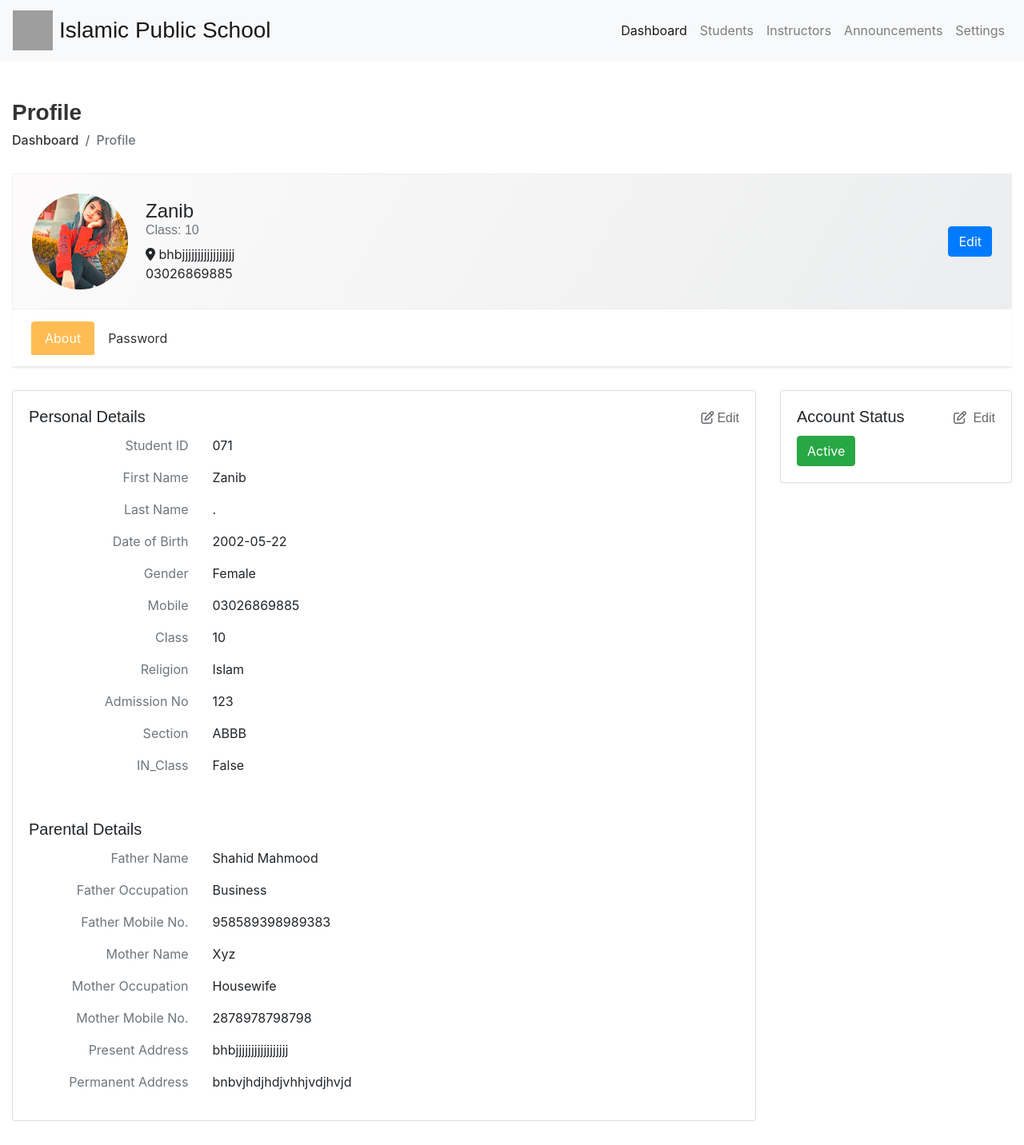
After one commit to ZanibShahid/learning-management-system, a Django app: page /stdprofile/1 in a window 1280 px wide. The commit adds this page. Shown: the whole page at 80% size. Run offline with Django 3.2, Linux system fonts and the light colour scheme; data comes from the database, SQL or seed files in the repository; both versions use the stored data as it was after the commit; some libraries are stand-ins or nearby versions; grey boxes are pictures that could not be loaded.

Commit message:
profile done

```diff
--- a/lmsAdmin/urls.py
+++ b/lmsAdmin/urls.py
@@ -1,7 +1,7 @@
 from django.urls import path
 from lmsAdmin.views import AdminDashboardView,LoginView, StudentAddView,StudentAddDetailView,LoginBackendView, \
  StudentListView, StudentEditView, StudentDeleteView, TeacherAddView,TeacherAddDetailView, \
-  TeacherListView,TeacherEditView, assign_teacher, AddClassView, ClassDetailView, EditClassView, assign_teacher_page
+  TeacherListView,TeacherEditView, TeacherProfile, assign_teacher, AddClassView, ClassDetailView, EditClassView, assign_teacher_page,StudentProfile
 
 
 urlpatterns = [
@@ -31,6 +31,14 @@ urlpatterns = [
     path('editclass/<int:id>',EditClassView,name="editclass"),
     path('assign-teacher-page/<int:id>', assign_teacher_page, name="assignteacherpage"),
     path('assign-teacher/', assign_teacher, name="assignteacher"),
-    path('classdetail/<int:id>', ClassDetailView, name="classdetail")
+    path('classdetail/<int:id>', ClassDetailView, name="classdetail"),
+
+
+
+    # Profile
+    path('stdprofile/<int:id>',StudentProfile,name="stdprofile"),
+    path('teacherprofile/<int:id>',TeacherProfile,name="teacherprofile"),
+
+
 
 ]
--- a/lmsAdmin/views.py
+++ b/lmsAdmin/views.py
@@ -332,3 +332,15 @@ def EditClassView(request,id):
         messages.success(request, f'{schoolclass.name} Updated Succesfully Successfully')
         return redirect('/admin/')
     return redirect('/admin/')
+
+
+# ************ Profiles ************
+def StudentProfile(request,id):
+    student = User.objects.filter(pk=id,is_teacher=False)
+    context = {'student' : student}
+    return render(request,'lmsAuth/stdprofile.html',context)
+
+def TeacherProfile(request,id):
+    teacher = User.objects.filter(pk=id)
+    context = {'teacher' : teacher}
+    return render(request,'lmsAuth/teacherprofile.html',context)
--- a/templates/admin/allstudents.html
+++ b/templates/admin/allstudents.html
@@ -45,11 +45,11 @@
                                             <td>{{ student.id }}</td>
                                             <td>
                                                 <h2 class="table-avatar">
-                                                    <a href="student-details.html" class="avatar avatar-sm mr-2"><img
+                                                    <a href="{% url 'stdprofile' student.id %}" class="avatar avatar-sm mr-2"><img
                                                             class="avatar-img rounded-circle"
                                                             src="/media/{{ student.image }}"
                                                             alt="User Image"></a>
-                                                    <a href="#">{{ student.firstname }}</a>
+                                                    <a href="{% url 'stdprofile' student.id %}">{{ student.firstname }}</a>
                                                 </h2>
                                             </td>
                                             <td>{{ student.classNo }}</td>
--- a/templates/admin/allteacher.html
+++ b/templates/admin/allteacher.html
@@ -45,11 +45,11 @@
                                             <td>{{ teacher.id }}</td>
                                             <td>
                                                 <h2 class="table-avatar">
-                                                    <a href="#" class="avatar avatar-sm mr-2"><img
+                                                    <a href="{% url 'teacherprofile' teacher.id %}" class="avatar avatar-sm mr-2"><img
                                                             class="avatar-img rounded-circle"
                                                             src="/media/{{ teacher.image }}"
                                                             alt="User Image"></a>
-                                                    <a href="#">{{ teacher.firstname }}</a>
+                                                    <a href="{% url 'teacherprofile' teacher.id %}">{{ teacher.firstname }}</a>
                                                 </h2>
                                             </td>
                                             <td>{{ teacher.qualification }}</td>
--- a/templates/lmsAuth/addstudent.html
+++ b/templates/lmsAuth/addstudent.html
@@ -100,7 +100,7 @@
                             <div class="col-12 col-sm-6">
                                <div class="form-group">
                                   <label>Student Image</label>
-                                  <input type="file" name="image" class="form-control" required>
+                                  <input type="file" name="image" class="form-control" required ">
                                </div>
                             </div>
                             <div class="col-12 col-sm-6">
--- /dev/null
+++ b/templates/lmsAuth/stdprofile.html
@@ -0,0 +1,221 @@
+{% extends 'base.html' %}
+{% block body %}
+{% for student in student %}
+<div class="content container-fluid mr-5 mt-5">
+    <div class="page-header">
+        <div class="row">
+            <div class="col ">
+                <h3 class="page-title">Profile</h3>
+                <ul class="breadcrumb">
+                    <li class="breadcrumb-item"><a href="index.html">Dashboard</a></li>
+                    <li class="breadcrumb-item active">Profile</li>
+                </ul>
+            </div>
+        </div>
+    </div>
+    <div class="row">
+        <div class="col-md-12">
+            <div class="profile-header">
+                <div class="row align-items-center">
+                    <div class="col-auto profile-image">
+                        <a href="{% url 'stdprofile' student.id %}">
+                            <img class="rounded-circle" alt="User Image" src="{{student.image.url}}">
+                        </a>
+                    </div>
+                    <div class="col ml-md-n2 profile-user-info">
+                        <h4 class="user-name mb-0">{{student.firstname|capfirst}}</h4>
+                        <h6 class="text-muted">Class: {{student.classNo}}</h6>
+                        <div class="user-Location"><i class="fas fa-map-marker-alt"></i> {{student.presentAddress}}</div>
+                        <div class="about-text">{{student.phone}}</div>
+                    </div>
+                    <div class="col-auto profile-btn">
+                        <a href="{% url 'studentedit' student.id %}" class="btn btn-primary">
+                           Edit
+                        </a>
+                    </div>
+                </div>
+            </div>
+            <div class="profile-menu">
+                <ul class="nav nav-tabs nav-tabs-solid">
+                    <li class="nav-item">
+                        <a class="nav-link active" data-toggle="tab" href="#per_details_tab">About</a>
+                    </li>
+                    <li class="nav-item">
+                        <a class="nav-link" data-toggle="tab" href="#password_tab">Password</a>
+                    </li>
+                </ul>
+            </div>
+            <div class="tab-content profile-tab-cont">
+                <div class="tab-pane fade show active" id="per_details_tab">
+                    <div class="row">
+                        <div class="col-lg-9">
+                            <div class="card">
+                                <div class="card-body">
+                                    <h5 class="card-title d-flex justify-content-between">
+                                        <span>Personal Details</span>
+                                        <a class="edit-link" href="{% url 'studentedit' student.id %}"><i class="far fa-edit mr-1"></i>Edit</a>
+                                    </h5>
+                                    <div class="row">
+                                        <p class="col-sm-3 text-muted text-sm-right mb-0 mb-sm-3">Student ID</p>
+                                        <p class="col-sm-9">{{student.studentId|capfirst}}</p>
+                                     </div>
+                                    <div class="row">
+                                       <p class="col-sm-3 text-muted text-sm-right mb-0 mb-sm-3">First Name</p>
+                                       <p class="col-sm-9">{{student.firstname|capfirst}}</p>
+                                    </div>
+                                    <div class="row">
+                                        <p class="col-sm-3 text-muted text-sm-right mb-0 mb-sm-3">Last Name</p>
+                                        <p class="col-sm-9">{{student.lastname|capfirst}}</p>
+                                    </div>
+                                    <div class="row">
+                                       <p class="col-sm-3 text-muted text-sm-right mb-0 mb-sm-3">Date of Birth</p>
+                                       <p class="col-sm-9">{{student.dob}}</p>
+                                    </div>
+                                    <div class="row">
+                                       <p class="col-sm-3 text-muted text-sm-right mb-0 mb-sm-3">Gender</p>
+                                       <p class="col-sm-9">{{student.gender}}</p>
+                                    </div>
+                                    <div class="row">
+                                       <p class="col-sm-3 text-muted text-sm-right mb-0 mb-sm-3">Mobile</p>
+                                       <p class="col-sm-9">{{student.phone}}</p>
+                                    </div>
+                                    <div class="row">
+                                        <p class="col-sm-3 text-muted text-sm-right mb-0 mb-sm-3">Class</p>
+                                        <p class="col-sm-9">{{student.classNo}}</p>
+                                    </div>
+                                    <div class="row">
+                                        <p class="col-sm-3 text-muted text-sm-right mb-0 mb-sm-3">Religion</p>
+                                        <p class="col-sm-9">{{student.religion}}</p>
+                                    </div>
+                                    <div class="row">
+                                        <p class="col-sm-3 text-muted text-sm-right mb-0 mb-sm-3">Admission No</p>
+                                        <p class="col-sm-9">{{student.admissionNo}}</p>
+                                    </div>
+                                    <div class="row">
+                                        <p class="col-sm-3 text-muted text-sm-right mb-0 mb-sm-3">Section</p>
+                                        <p class="col-sm-9">{{student.section}}</p>
+                                    </div>
+                                    <div class="row">
+                                        <p class="col-sm-3 text-muted text-sm-right mb-0 mb-sm-3">IN_Class</p>
+                                        <p class="col-sm-9">{{student.in_class}}</p>
+                                    </div>
+
+                                </div>
+
+
+
+                                <div class="card-body">
+                                    <h5 class="card-title d-flex justify-content-between">
+                                        <span>Parental Details</span>
+                                    </h5>
+                                    <div class="row">
+                                       <p class="col-sm-3 text-muted text-sm-right mb-0 mb-sm-3">Father Name</p>
+                                       <p class="col-sm-9">{{student.fatherName|capfirst}}</p>
+                                    </div>
+                                    <div class="row">
+                                        <p class="col-sm-3 text-muted text-sm-right mb-0 mb-sm-3">Father Occupation</p>
+                                        <p class="col-sm-9">{{student.fatherOccupation|capfirst}}</p>
+                                    </div>
+                                    <div class="row">
+                                        <p class="col-sm-3 text-muted text-sm-right mb-0 mb-sm-3">Father Mobile No.</p>
+                                        <p class="col-sm-9">{{student.fatherMobile|capfirst}}</p>
+                                    </div>
+                                    <div class="row">
+                                        <p class="col-sm-3 text-muted text-sm-right mb-0 mb-sm-3">Mother Name</p>
+                                        <p class="col-sm-9">{{student.motherName|capfirst}}</p>
+                                    </div>
+                                    <div class="row">
+                                        <p class="col-sm-3 text-muted text-sm-right mb-0 mb-sm-3">Mother Occupation</p>
+                                        <p class="col-sm-9">{{student.motherOccupation|capfirst}}</p>
+                                    </div>
+                                    <div class="row">
+                                        <p class="col-sm-3 text-muted text-sm-right mb-0 mb-sm-3">Mother Mobile No.</p>
+                                        <p class="col-sm-9">{{student.motherMobile|capfirst}}</p>
+                                    </div>
+                                    <div class="row">
+                                       <p class="col-sm-3 text-muted text-sm-right mb-0 mb-sm-3">Present Address</p>
+                                       <p class="col-sm-9">{{student.presentAddress}}</p>
+                                    </div>
+                                    <div class="row">
+                                       <p class="col-sm-3 text-muted text-sm-right mb-0 mb-sm-3">Permanent Address</p>
+                                       <p class="col-sm-9">{{student.permanentAddress}}</p>
+                                    </div>
+                                </div>
+                            </div>
+                        </div>
+                        <div class="col-lg-3">
+                            <div class="card">
+                                <div class="card-body">
+                                    <h5 class="card-title d-flex justify-content-between">
+                                        <span>Account Status</span>
+                                        <a class="edit-link" href="#" data-toggle="modal" data-target="#statusModal"><i class="far fa-edit mr-1"></i> Edit</a>
+                                    </h5>
+                                    <button class="btn btn-success" type="button" id="statusButton"><i class="fe fe-check-verified"></i> Active</button>
+                                </div>
+                            </div>
+                        </div>
+
+                        <!-- Status Modal -->
+                        <div class="modal fade" id="statusModal" tabindex="-1" role="dialog" aria-labelledby="statusModalLabel" aria-hidden="true">
+                            <div class="modal-dialog" role="document">
+                                <div class="modal-content">
+                                    <div class="modal-header">
+                                        <h5 class="modal-title" id="statusModalLabel">Change Account Status</h5>
+                                        <button type="button" class="close" data-dismiss="modal" aria-label="Close">
+                                            <span aria-hidden="true">&times;</span>
+                                        </button>
+                                    </div>
+                                    <div class="modal-body">
+                                        <form id="statusForm" method="POST" action="{% url 'stdprofile' student.id %}">
+                                            {% csrf_token %}
+                                            <div class="form-group">
+                                                <label for="status">Status:</label>
+                                                <select class="form-control" id="status" name="status">
+                                                    <option value="active">Active</option>
+                                                    <option value="inactive">Inactive</option>
+                                                </select>
+                                            </div>
+                                        </form>
+                                    </div>
+                                    <div class="modal-footer">
+                                        <button type="button" class="btn btn-secondary" data-dismiss="modal">Cancel</button>
+                                        <button type="submit" form="statusForm" class="btn btn-primary">Save Changes</button>
+                                    </div>
+                                </div>
+                            </div>
+                        </div>
+
+                    </div>
+                </div>
+                <div id="password_tab" class="tab-pane fade">
+                    <div class="card">
+                        <div class="card-body">
+                            <h5 class="card-title">Change Password</h5>
+                            <div class="row">
+                                <div class="col-md-10 col-lg-6">
+                                    <form method="post" action="#">
+                                       <div class="form-group">
+                                          <label>Old Password</label>
+                                          <input type="password" class="form-control">
+                                       </div>
+                                       <div class="form-group">
+                                          <label>New Password</label>
+                                          <input type="password" class="form-control">
+                                       </div>
+                                       <div class="form-group">
+                                          <label>Confirm Password</label>
+                                          <input type="password" class="form-control">
+                                       </div>
+                                       <button class="btn btn-primary" type="submit">Save Changes</button>
+                                    </form>
+                                </div>
+                            </div>
+                        </div>
+                    </div>
+                </div>
+            </div>
+        </div>
+    </div>
+</div>
+{% endfor %}
+{% endblock body %}
--- a/templates/navbar.html
+++ b/templates/navbar.html
@@ -160,8 +160,8 @@
   </style>
 </head>
 <body>
-  <nav class="navbar navbar-expand-lg navbar-light">
-   <a class="navbar-brand d-flex justify-content-center" href="#">
+  <nav class="navbar navbar-expand-lg navbar-light ">
+   <a class="navbar-brand d-flex justify-content-center" href="{% url 'dashboard' %}">
       <img src="{% static 'assets/img/school_logo.png' %}" alt="Logo" width="50" height="50">
       <h3 class="ml-2 my-auto">Islamic Public School</h3>
    </a>
```
Also changed, not shown: templates/lmsAuth/teacherprofile.html (added, +209 -0 lines), db.sqlite3, media/user/avatar.svg (added), media/user/avatar_UxV5xoA.svg (added).
